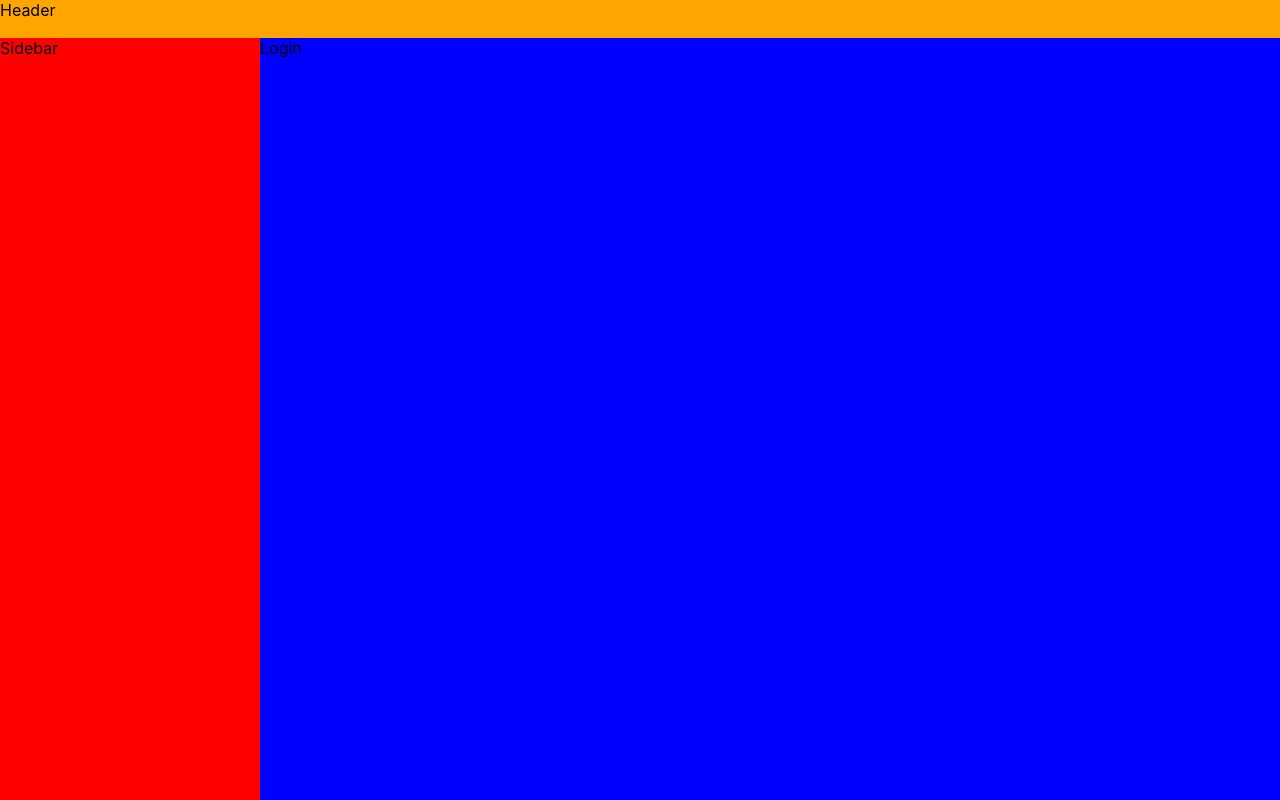
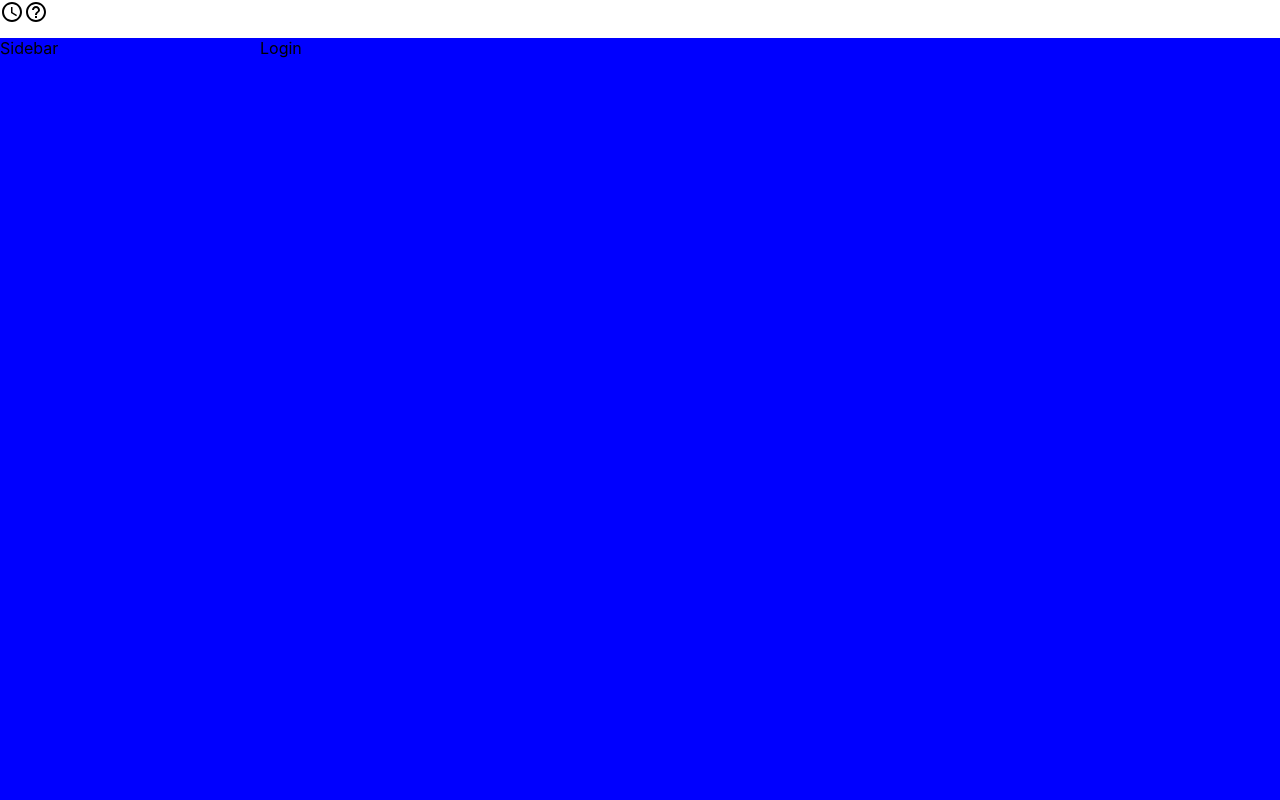
Before and after one commit to Dariuszb94/Slack, a React (Create React App) app: page / in a window 1280 px wide. Built offline with nearby package versions, Linux system fonts and the light colour scheme.

Commit message:
icons add

```diff
--- a/package.json
+++ b/package.json
@@ -4,6 +4,8 @@
   "version": "0.1.0",
   "private": true,
   "dependencies": {
+    "@material-ui/core": "^4.11.3",
+    "@material-ui/icons": "^4.11.2",
     "@testing-library/jest-dom": "^5.11.4",
     "@testing-library/react": "^11.1.0",
     "@testing-library/user-event": "^12.1.10",
--- a/src/App.js
+++ b/src/App.js
@@ -34,7 +34,6 @@ export default App;
 const Container = styled.div`
   width: 100%;
   height: 100vh;
-  background-color: orange;
   display: grid;
   grid-template-rows: 38px auto;
 `;
--- a/src/Components/Header.js
+++ b/src/Components/Header.js
@@ -1,7 +1,21 @@
 import React from "react";
+import styled from "styled-components";
+import AccessTimeIcon from "@material-ui/icons/AccessTime";
+import HelpOutlineIcon from "@material-ui/icons/HelpOutline";
 
 function Header() {
-  return <div>Header</div>;
+  return (
+    <Container>
+      <Main>
+        <AccessTimeIcon />
+        <HelpOutlineIcon />
+      </Main>
+      {/* <UserContainer></UserContainer> */}
+    </Container>
+  );
 }
 
 export default Header;
+
+const Container = styled.div``;
+const Main = styled.div``;
--- a/src/Components/Sidebar.js
+++ b/src/Components/Sidebar.js
@@ -1,7 +1,7 @@
 import React from "react";
 
 function Sidebar() {
-  return <div style={{ background: "red" }}>Sidebar</div>;
+  return <div>Sidebar</div>;
 }
 
 export default Sidebar;
```
Also changed, not shown: 1 other file (tests, documents, lock files or other folders).
